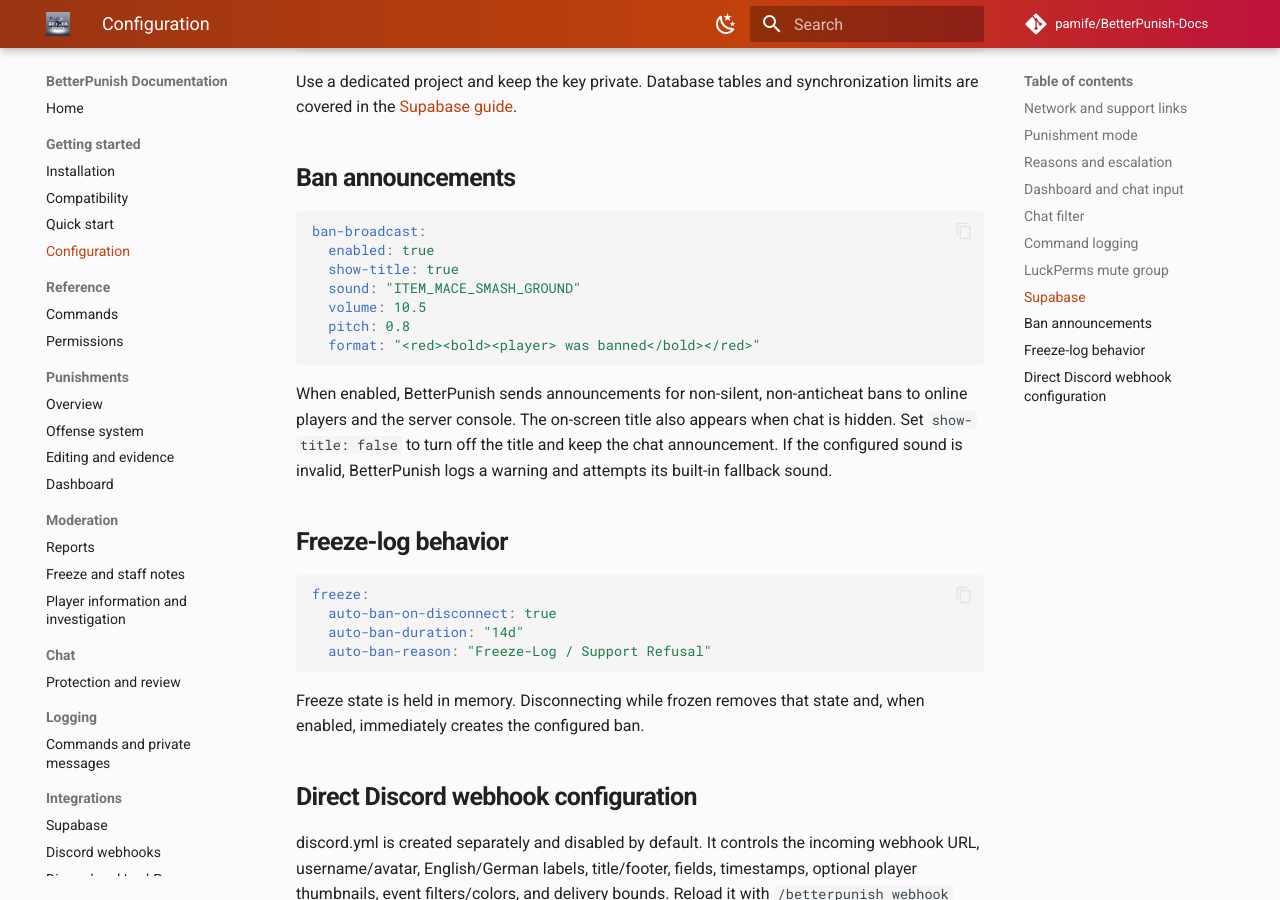
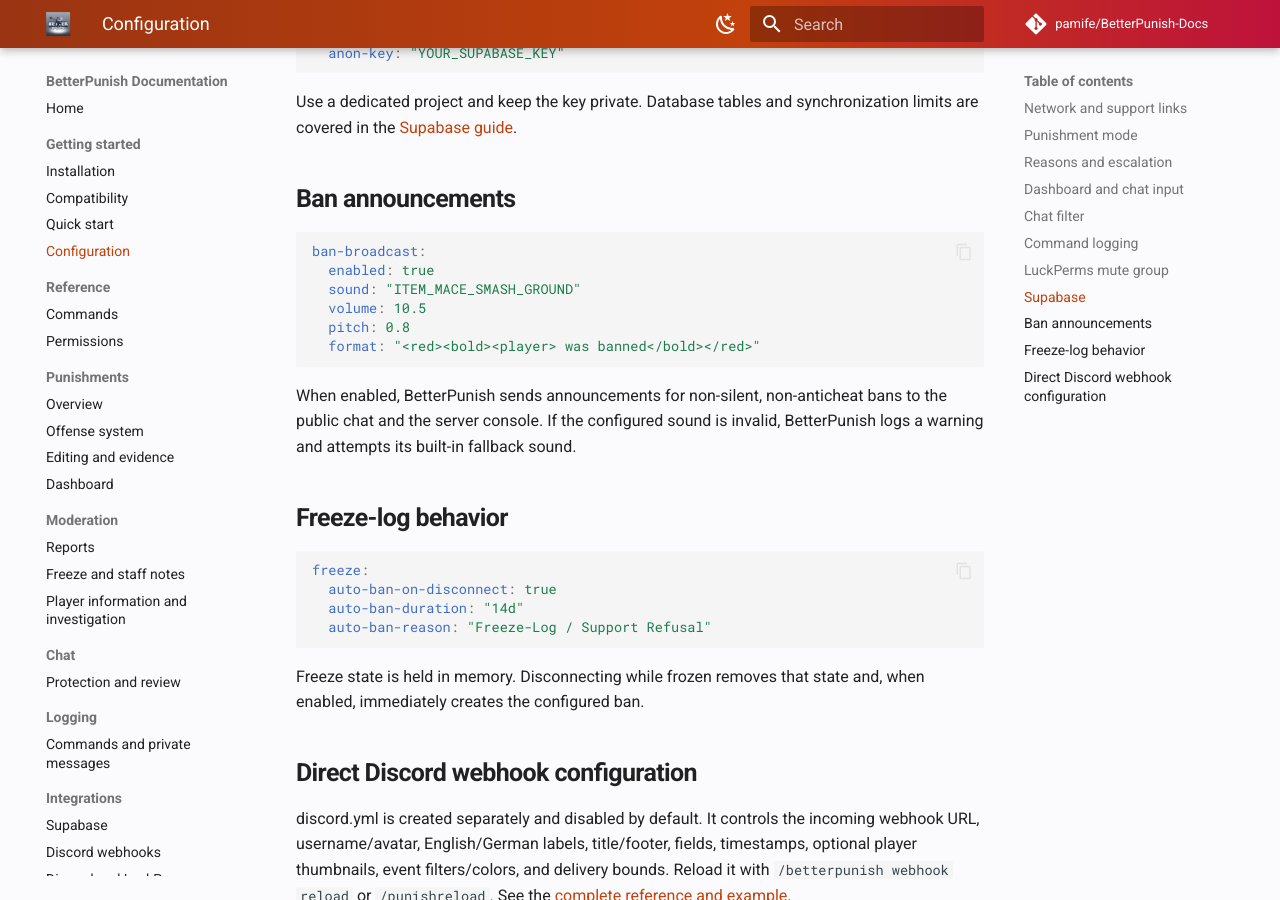
Before and after one commit to pamife/BetterPunish-Docs, an MkDocs documentation site: the page built from docs/getting-started/configuration.md, in a window 1280 px wide and 900 px high, scrolled down 3513 px. Built offline with MkDocs 1.6.1 and Material for MkDocs 9.7.7, drawn with Linux system fonts in a browser that asks for light colours; comment, search, counter and statistics services are not loaded; some of the changed text lies outside the part shown.

Commit message:
docs: describe offense labels and chat ban announcements

````diff
--- a/docs/getting-started/configuration.md
+++ b/docs/getting-started/configuration.md
@@ -147,14 +147,13 @@ Use a dedicated project and keep the key private. Database tables and synchroniz
 ```yaml
 ban-broadcast:
   enabled: true
-  show-title: true
   sound: "ITEM_MACE_SMASH_GROUND"
   volume: 10.5
   pitch: 0.8
   format: "<red><bold><player> was banned</bold></red>"
 ```
 
-When enabled, BetterPunish sends announcements for non-silent, non-anticheat bans to online players and the server console. The on-screen title also appears when chat is hidden. Set `show-title: false` to turn off the title and keep the chat announcement. If the configured sound is invalid, BetterPunish logs a warning and attempts its built-in fallback sound.
+When enabled, BetterPunish sends announcements for non-silent, non-anticheat bans to the public chat and the server console. If the configured sound is invalid, BetterPunish logs a warning and attempts its built-in fallback sound.
 
 ## Freeze-log behavior
 
````
Also changed, not shown: other parts of docs/getting-started/configuration.md (+1 -1 lines).
